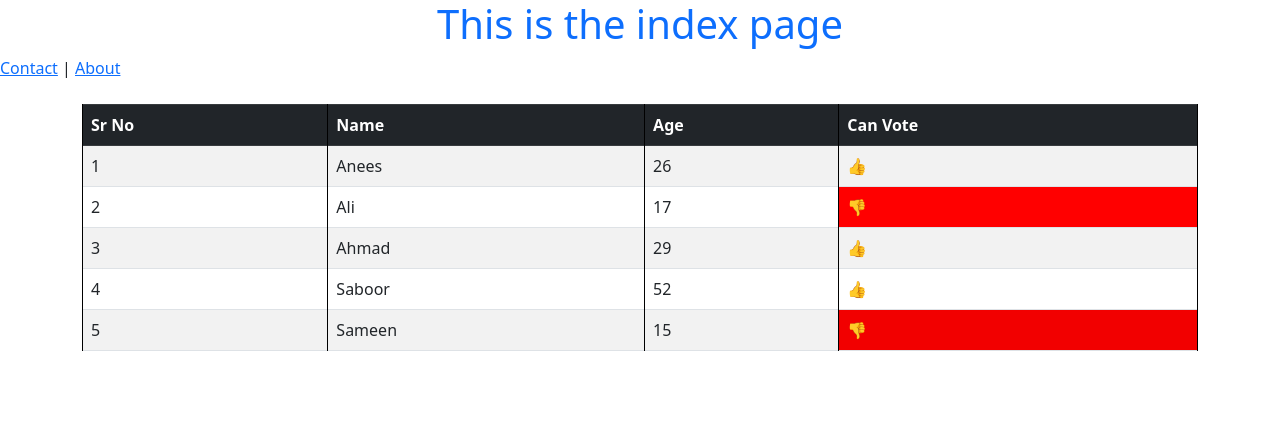
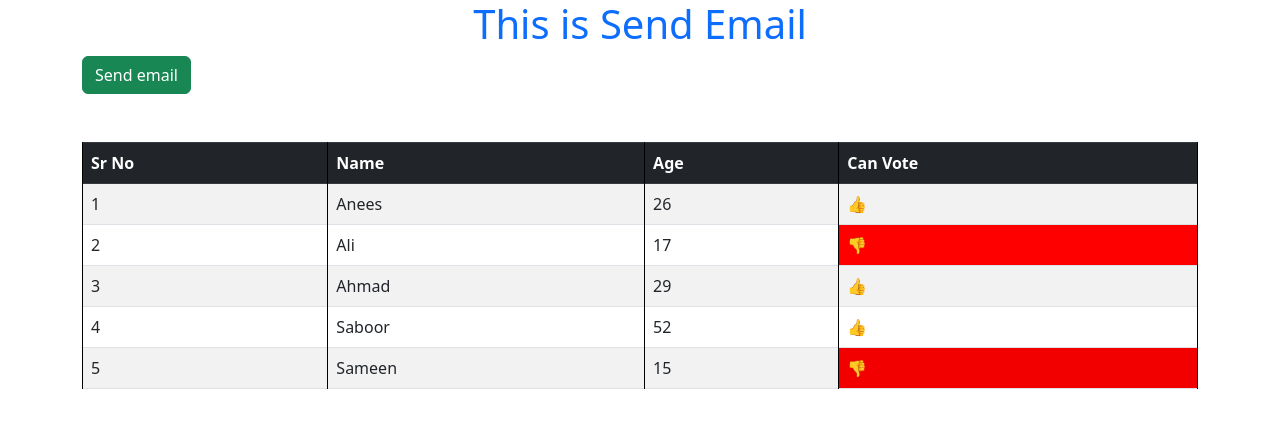
Before and after one commit to anees-d/django-project, a Django app: page / in a window 1280 px wide. Shown: the top 428 px of the page. Run offline with Django 5.2, Linux system fonts and the light colour scheme; data comes from the database, SQL or seed files in the repository; both versions use the stored data as it was after the commit; data that the repository does not hold is empty.

Commit message:
auto-commit

```diff
--- a/core/core/templates/home/index.html
+++ b/core/core/templates/home/index.html
@@ -1,19 +1,22 @@
-{%  extends "base.html" %}
-
+{% extends "base.html" %}
 
 {% block start %}
 
+<div class="container">
+    <h1 class="text-center text-primary">This is Send Email</h1>
 
+    <!-- Link this to your email-sending view -->
+    <a href="{% url 'send_email' %}" class="btn btn-success">Send email</a>
+</div>
 
-    <h1 class="text-center text-primary">This is the index page</h1>
-
-
+<!-- Optional navigation links -->
+<!--
 <a href="/contact">Contact</a> |
 <a href="/about">About</a>
+-->
 
-
-    <!-- ✅ Bootstrap container added -->
-    <div class="container mt-4">
+<!-- Bootstrap container for people table -->
+<div class="container mt-5">
     <table class="table table-bordered table-striped">
         <thead class="table-dark">
             <tr>
@@ -23,27 +26,23 @@
                 <th>Can Vote</th>
             </tr>
         </thead>
-            <body>
+        <tbody>
             {% for people in peoples %}
             <tr>
                 <td>{{ forloop.counter }}</td>
                 <td>{{ people.name }}</td>
                 <td>{{ people.age }}</td>
-
-                    <td {% if people.age  < 18 %} style ="background: red" {% endif %}>
-                        {% if people.age  >= 18 %}
+                <td {% if people.age < 18 %} style="background: red;" {% endif %}>
+                    {% if people.age >= 18 %}
                         👍
                     {% else %}
-
                         👎
-
                     {% endif %}
                 </td>
             </tr>
             {% endfor %}
         </tbody>
     </table>
-
-
+</div>
 
 {% endblock %}
--- a/core/core/urls.py
+++ b/core/core/urls.py
@@ -41,6 +41,9 @@ urlpatterns = [
     path('students/', get_students, name="get_students"),
     path('see_marks/<int:student_id>/', see_marks, name='see_marks'),
 
+    path('send-email/', send_email_to_client, name='send_email'),
+
+
     path('admin/', admin.site.urls),
 ]
 
--- a/core/home/views.py
+++ b/core/home/views.py
@@ -1,6 +1,13 @@
-from django.shortcuts import render
+from django.shortcuts import render, redirect
+from django.core.mail import send_mail
+
 from django.http import HttpResponse
 from vege.seed import *
+from .utils import send_email_to_client
+
+def send_email(request):
+    send_email_to_client
+    return redirect('/')
 
 def home(request):
 
```
Also changed, not shown: core/core/settings.py (+9 -0 lines), core/home/utils.py (+15 -0 lines), core/db.sqlite3. Lines whose indentation alone changed are shown as unchanged.
